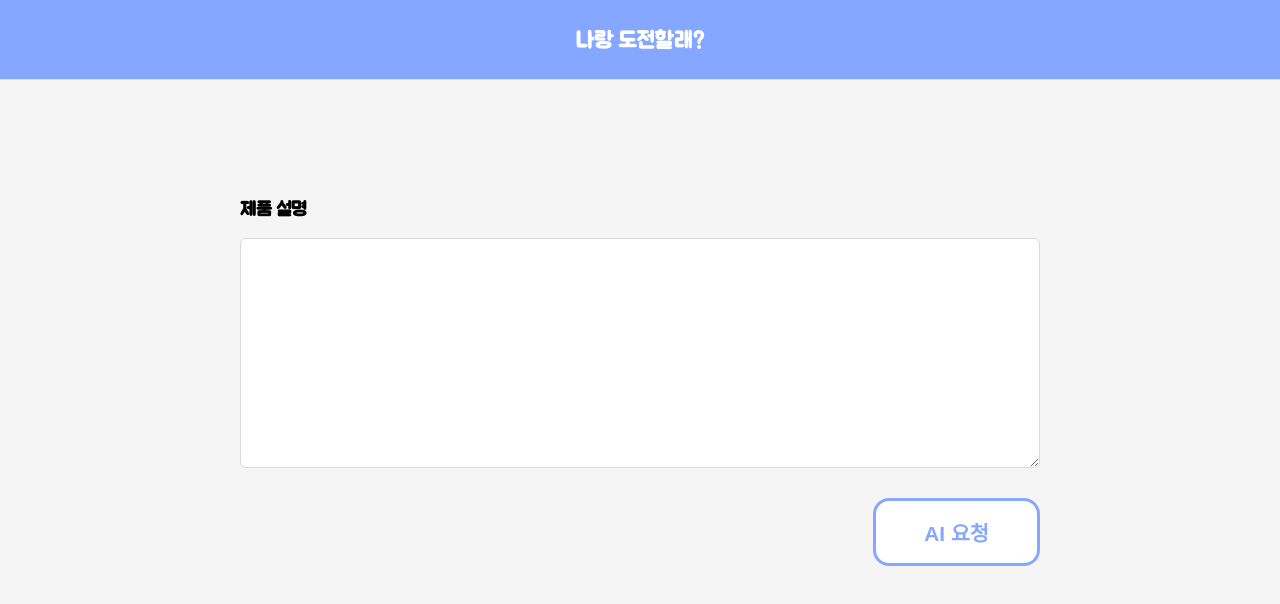
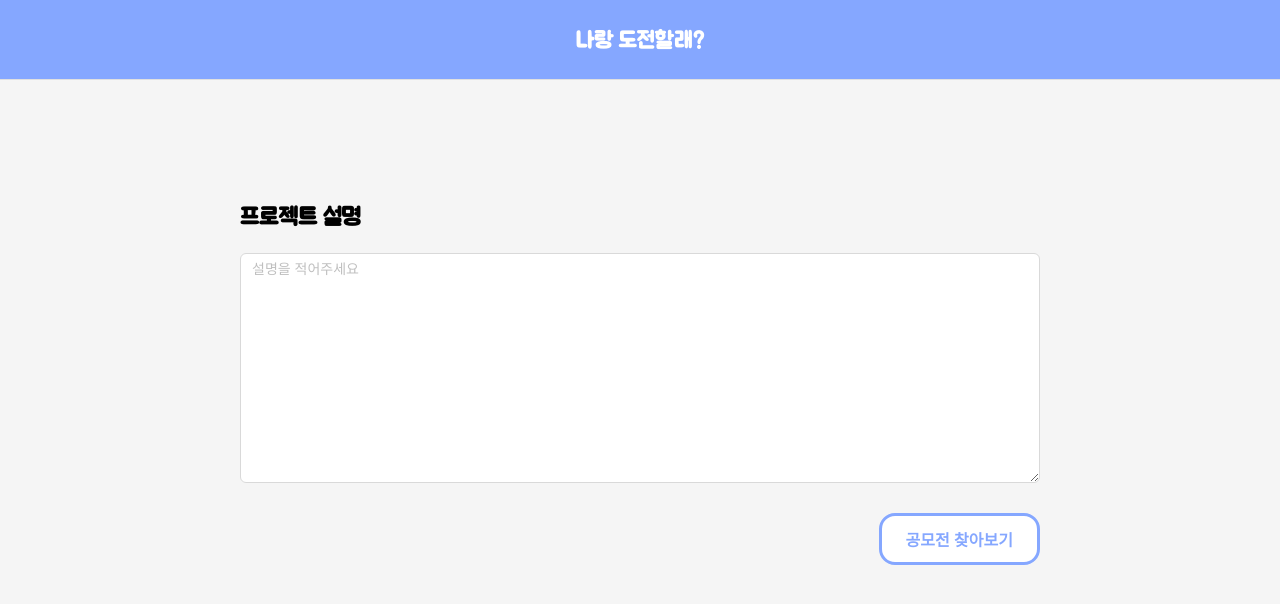
Before and after one commit to Surfthon/front-web, a React (Create React App) app: page / in a window 1280 px wide. Shown: the top 604 px of the page. Built offline with nearby package versions, Linux system fonts and the light colour scheme.

Commit message:
웹 로고 수정

```diff
--- a/public/index.html
+++ b/public/index.html
@@ -3,7 +3,7 @@
 
 <head>
   <meta charset="utf-8" />
-  <link rel="icon" href="%PUBLIC_URL%/favicon.ico" />
+  <link rel="icon" href="%PUBLIC_URL%/favicon.ico.png" />
   <meta name="viewport" content="width=device-width, initial-scale=1" />
   <meta name="theme-color" content="#000000" />
   <meta name="description" content="Web site created using create-react-app" />
--- a/src/components/Header/Header.scss
+++ b/src/components/Header/Header.scss
@@ -9,6 +9,7 @@
   top: 0;
   left: 0;
   z-index: 100;
+  margin: 0;
   border-bottom: 1px solid #e0e0e0;
   box-sizing: border-box; /* 패딩이 width에 포함되도록 설정 */
 }
--- a/src/index.css
+++ b/src/index.css
@@ -18,6 +18,7 @@ body {
 
 body {
   font-family: 'HannaPro', sans-serif;
+  background-color: #f5f5f5;
 }
 
 code {
--- a/src/pages/Search/Search.jsx
+++ b/src/pages/Search/Search.jsx
@@ -50,7 +50,7 @@ export default function Search() {
   };
 
   return (
-    <div className="page-background">
+    <>
       {isLoading && (
         <>
           <div className="overlay"></div>
@@ -59,23 +59,24 @@ export default function Search() {
       )}
       <div className="search-page">
         <div className="page-title">
-          <p className="page-title-text">제품 설명</p>
+          <p className="page-title-text">프로젝트 설명</p>
         </div>
         <TextArea
           rows={10}
           value={productInfo}
           onChange={handleTextChange}
+          placeholder="설명을 적어주세요"
         />
 
         <div className="buttons">
           <button
-            className="detail-button"
+            className="find-button"
             onClick={handleSubmit}
           >
-            AI 요청
+            공모전 찾아보기
           </button>
         </div>
       </div>
-    </div>
+    </>
   );
 }
--- a/src/pages/Search/Search.scss
+++ b/src/pages/Search/Search.scss
@@ -27,7 +27,7 @@
   justify-content: space-between;
 }
 .page-title-text {
-  font-size: 1.2rem;
+  font-size: 1.5rem;
   font-weight: bold;
 }
 .preview-item {
@@ -53,11 +53,11 @@
   z-index: 1;
 }
 
-.detail-button {
+.find-button {
   background-color: white;
   margin-top: 20px;
   color: #85a7ff;
-  font-size: 1.3rem;
+  font-size: 1rem;
   font-weight: bold;
   border: 0.2rem solid #85a7ff;
   border-radius: 1rem;
```
Also changed, not shown: public/favicon.ico.png (added), 1 other file (tests, documents, lock files or other folders).
